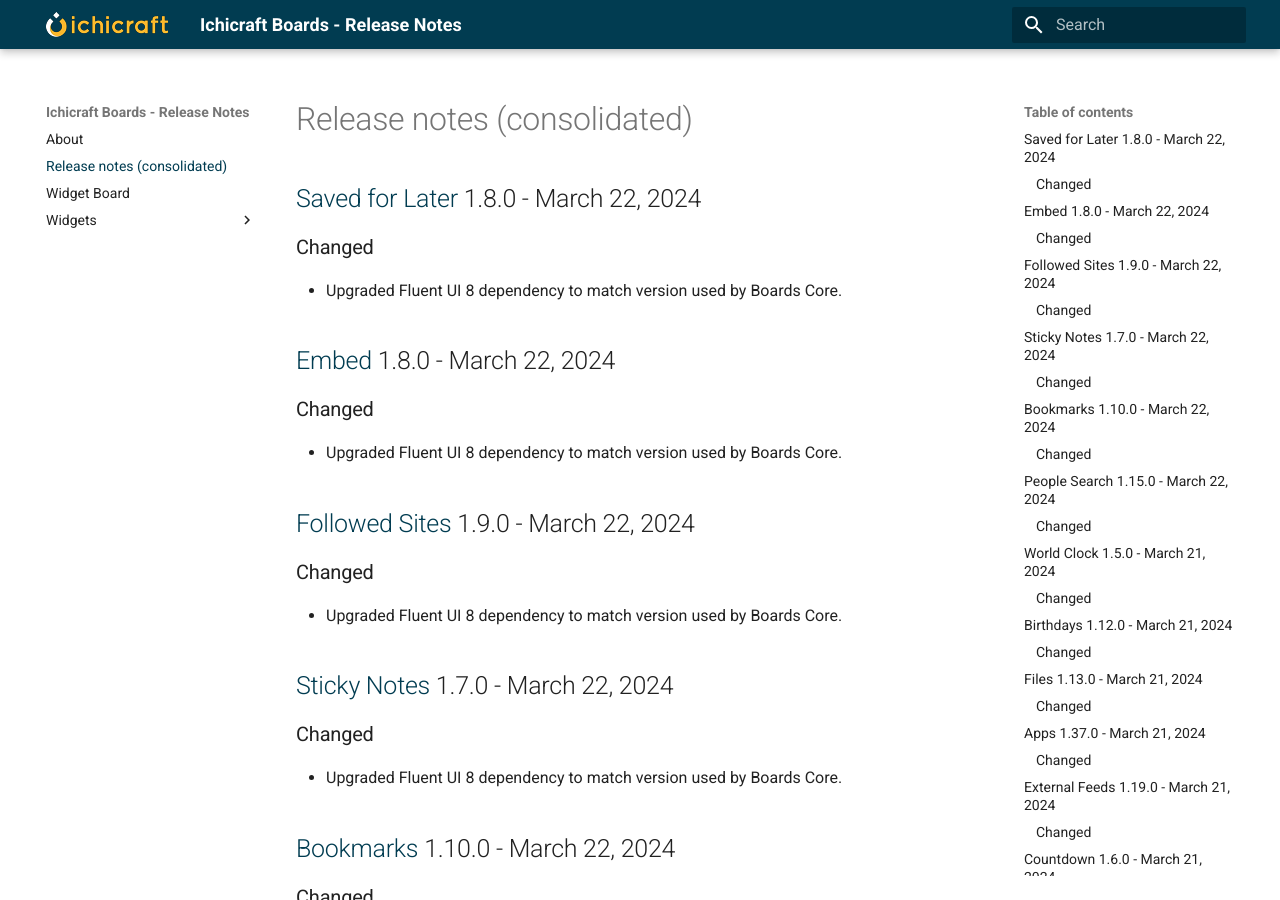
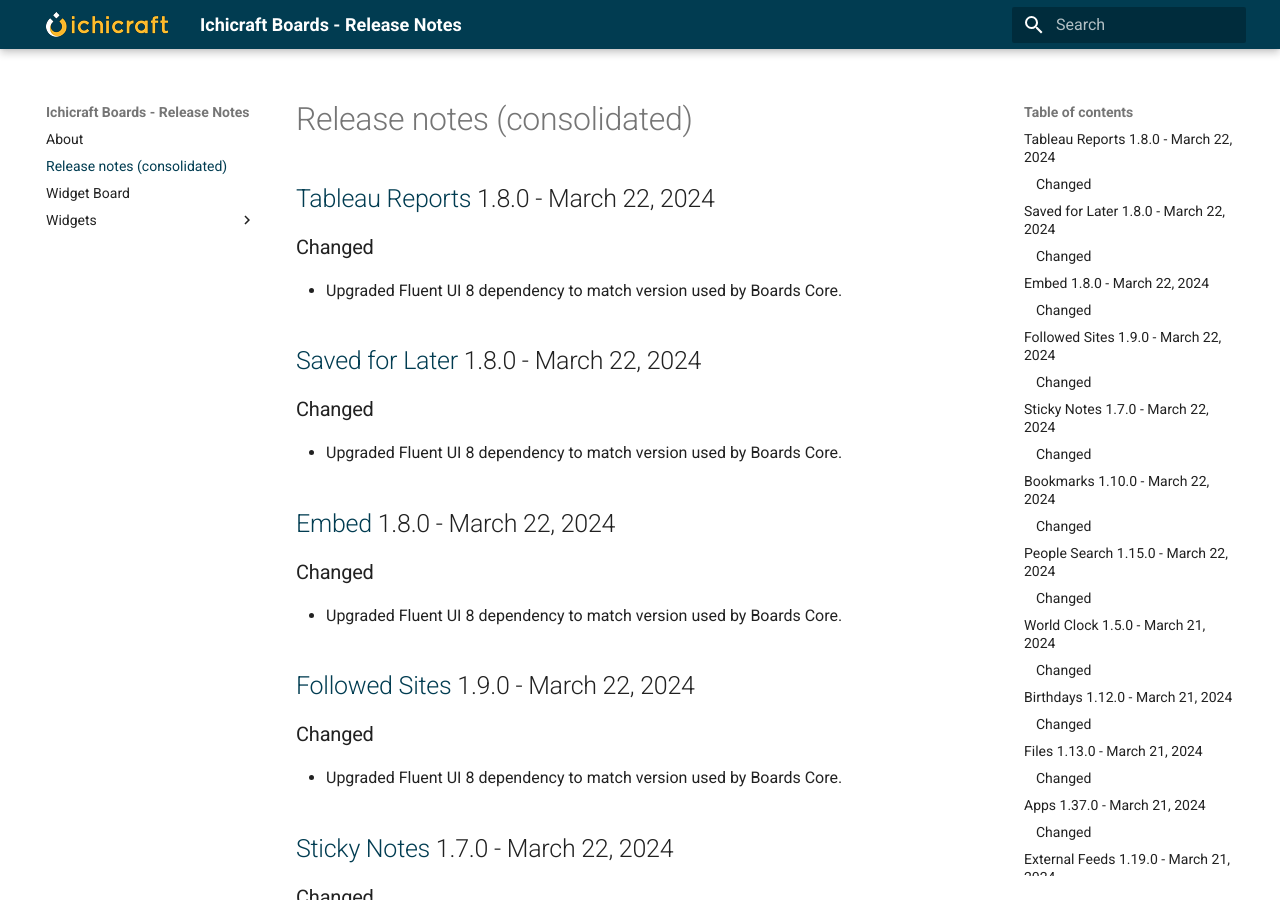
Before and after one commit to ichicraft/widgets-docs, an MkDocs documentation site: the page built from docs/Release-notes-(consolidated).md, in a window 1280 px wide and 900 px high. Built offline with MkDocs 1.6.1 and Material for MkDocs 9.7.7, drawn with Linux system fonts in a browser that asks for light colours.

Commit message:
Release notes updated by BuildService

```diff
--- a/docs/Release-notes-(consolidated).md
+++ b/docs/Release-notes-(consolidated).md
@@ -1,3 +1,8 @@
+## [Tableau Reports](./Widgets/Tableau Reports.md) 1.8.0 - March 22, 2024
+
+### Changed
+- Upgraded Fluent UI 8 dependency to match version used by Boards Core.
+
 ## [Saved for Later](./Widgets/Saved for Later.md) 1.8.0 - March 22, 2024
 
 ### Changed
```
Also changed, not shown: docs/Widgets/Tableau Reports.md (+5 -0 lines).
